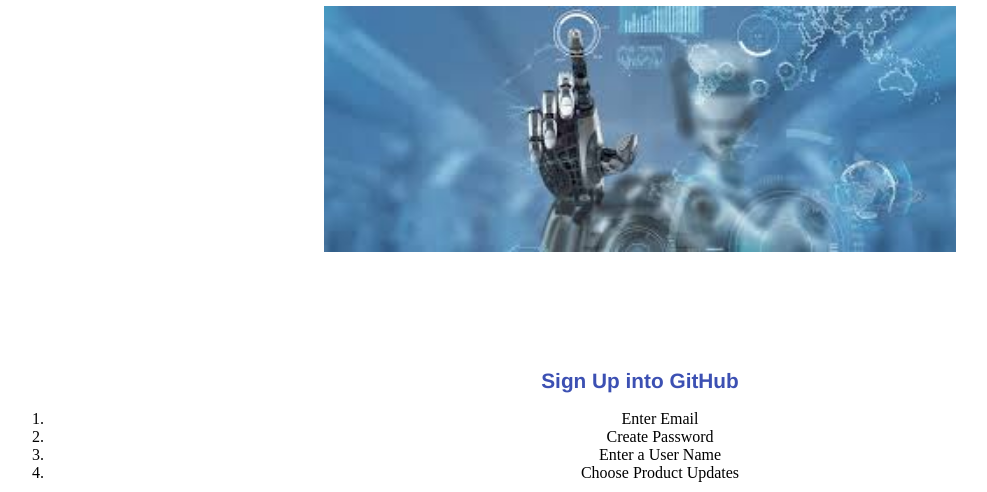
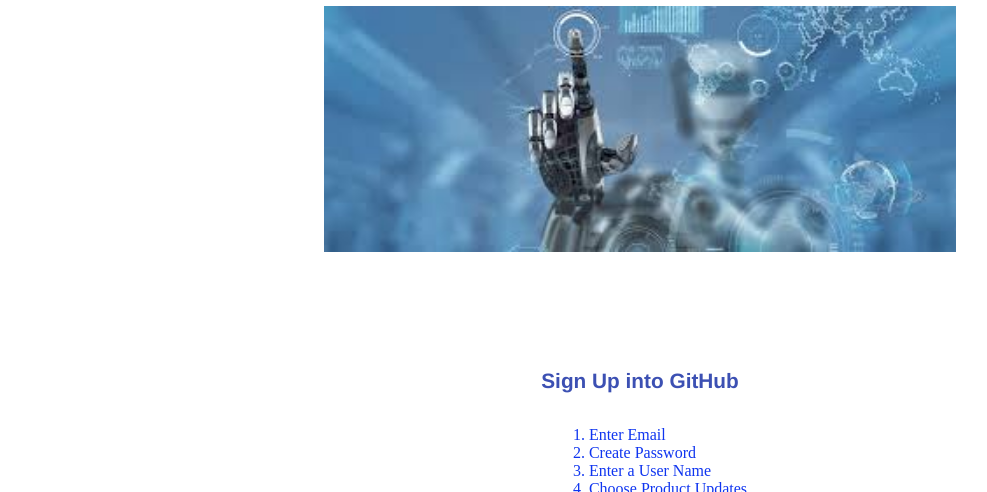
Before and after one commit to nestojimenez/nestojimenez.github.io, a plain HTML site: page index.html in a window 1280 px wide. Shown: the part 160-652 px from the top of the page, without its empty margins (0-987 px from the left). Drawn offline with Linux system fonts and the light colour scheme.

Commit message:
center list

```diff
--- a/configuration.css
+++ b/configuration.css
@@ -25,9 +25,16 @@ h1 {
 
   div.container {
     text-align: center;
+
   }
 
-  ul.myOL {
+  ol.myOL {
     display: inline-block;
     text-align: left;
+    list-style-position: inside;
+
   }
+
+  li{
+    color: rgb(15, 53, 240);
+  }
```
